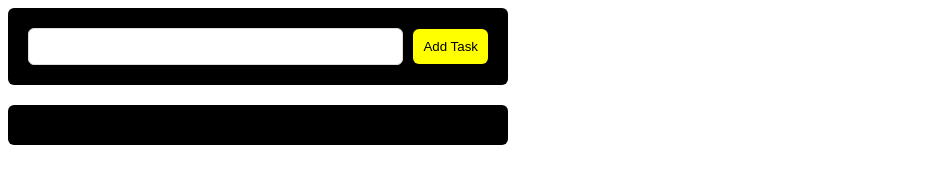
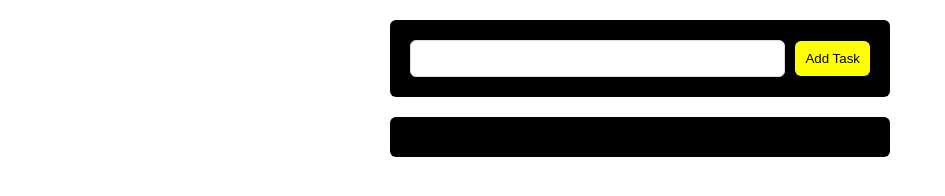
Before and after one commit to amrAbir/Creating-To-Do-App-using-HTML-CSS-and-JavaScript, a plain HTML site: page index.html in a window 1280 px wide. Shown: the whole page, without its empty margins (0-945 px from the left). Drawn offline with Linux system fonts and the light colour scheme.

Commit message:
Update style.css

```diff
--- a/style.css
+++ b/style.css
@@ -1,6 +1,6 @@
 .container {
     width: 500px;
-    padding: 20px auto;
+    margin: 20px auto;
 }
 
 .form {
```
